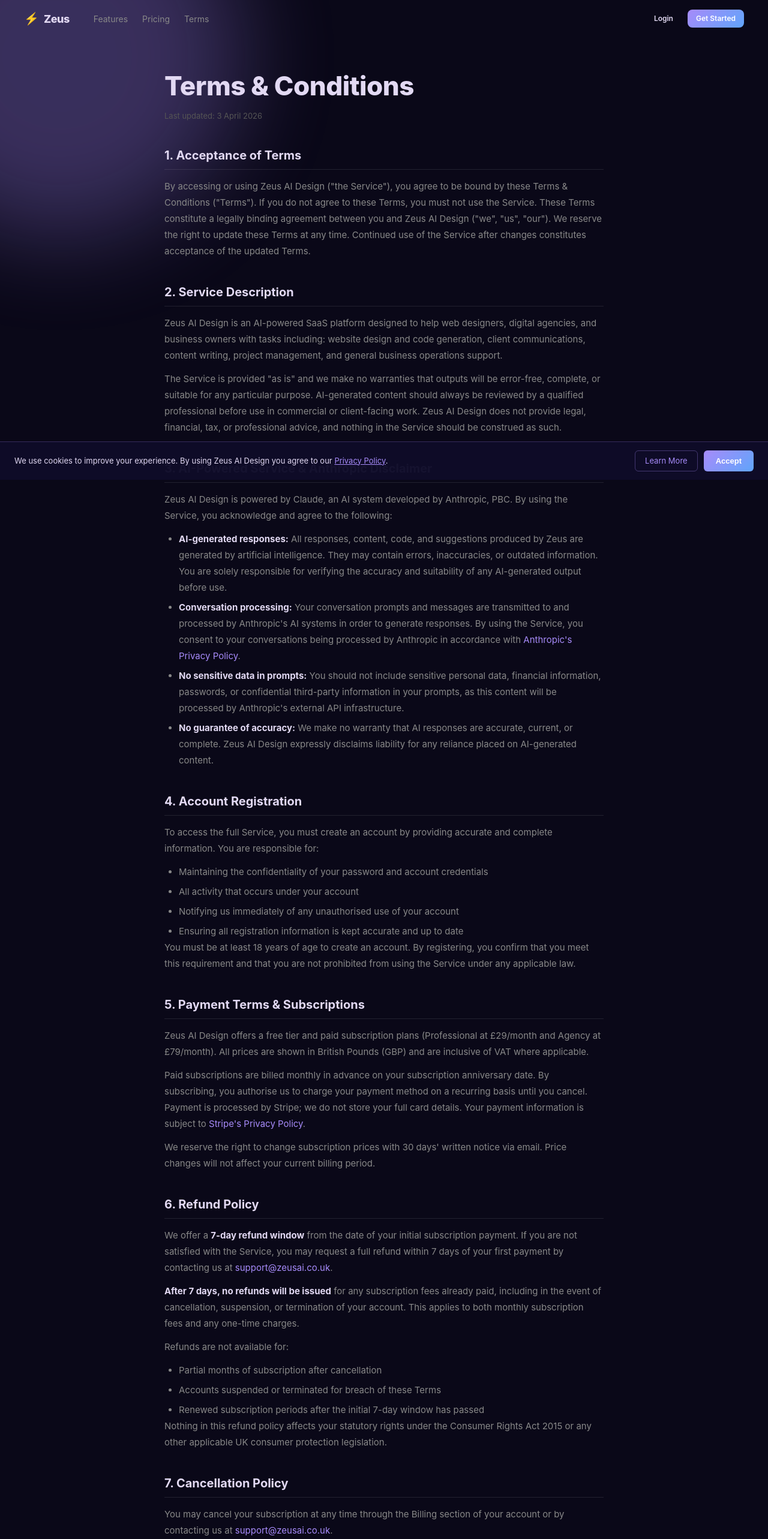
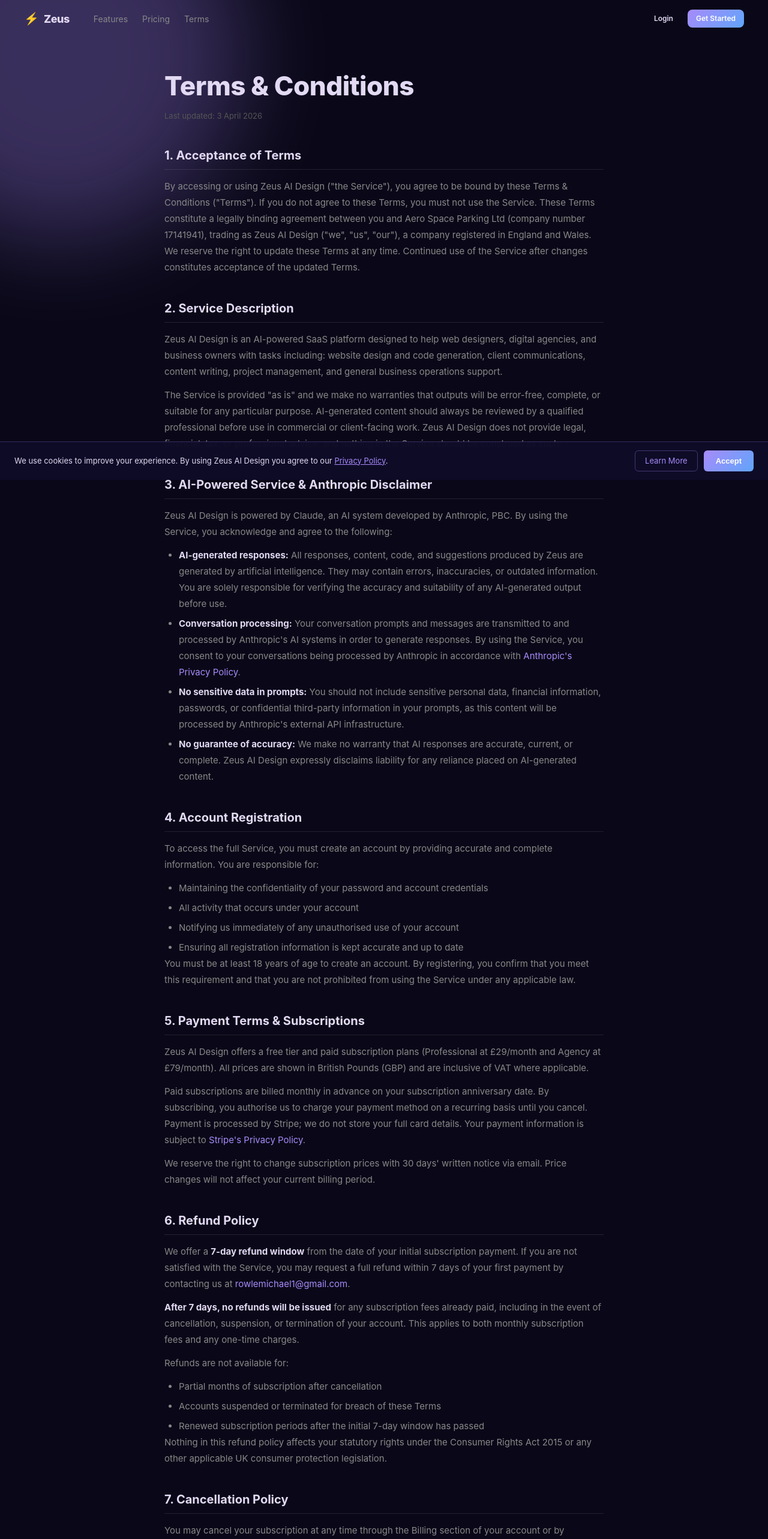
Before and after one commit to mickymooch1/zeus-app, a React (Vite) app in the folder web/: page /terms in a window 1280 px wide. Shown: the top 2566 px of the page at 60% size. Built offline with nearby package versions, Linux system fonts and the light colour scheme.

Commit message:
Update Terms with correct company details

```diff
--- a/web/src/pages/TermsPage.jsx
+++ b/web/src/pages/TermsPage.jsx
@@ -16,9 +16,11 @@
           <p>
             By accessing or using Zeus AI Design ("the Service"), you agree to be bound by these
             Terms &amp; Conditions ("Terms"). If you do not agree to these Terms, you must not use
-            the Service. These Terms constitute a legally binding agreement between you and Zeus AI
-            Design ("we", "us", "our"). We reserve the right to update these Terms at any time.
-            Continued use of the Service after changes constitutes acceptance of the updated Terms.
+            the Service. These Terms constitute a legally binding agreement between you and Aero
+            Space Parking Ltd (company number 17141941), trading as Zeus AI Design ("we", "us",
+            "our"), a company registered in England and Wales. We reserve the right to update these
+            Terms at any time. Continued use of the Service after changes constitutes acceptance of
+            the updated Terms.
           </p>
         </section>
 
@@ -132,7 +134,7 @@
             We offer a <strong>7-day refund window</strong> from the date of your initial
             subscription payment. If you are not satisfied with the Service, you may request a
             full refund within 7 days of your first payment by contacting us at{' '}
-            <a href="mailto:support@zeusai.co.uk" className="auth-link">support@zeusai.co.uk</a>.
+            <a href="mailto:rowlemichael1@gmail.com" className="auth-link">rowlemichael1@gmail.com</a>.
           </p>
           <p>
             <strong>After 7 days, no refunds will be issued</strong> for any subscription fees
@@ -158,7 +160,7 @@
           <p>
             You may cancel your subscription at any time through the Billing section of your
             account or by contacting us at{' '}
-            <a href="mailto:support@zeusai.co.uk" className="auth-link">support@zeusai.co.uk</a>.
+            <a href="mailto:rowlemichael1@gmail.com" className="auth-link">rowlemichael1@gmail.com</a>.
           </p>
           <p>
             Upon cancellation:
@@ -232,10 +234,11 @@
         <section className="content-section">
           <h2>10. Data Protection &amp; GDPR</h2>
           <p>
-            Zeus AI Design is committed to protecting your personal data in accordance with the
-            UK General Data Protection Regulation (UK GDPR), the Data Protection Act 2018, and
-            applicable EU GDPR requirements. We act as the data controller for personal data
-            processed through the Service.
+            Aero Space Parking Ltd (trading as Zeus AI Design, company number 17141941,
+            registered in England and Wales) is committed to protecting your personal data in
+            accordance with the UK General Data Protection Regulation (UK GDPR), the Data
+            Protection Act 2018, and applicable EU GDPR requirements. We act as the data
+            controller for personal data processed through the Service.
           </p>
           <p>
             <strong>Data we collect:</strong> We collect account information (name, email,
@@ -252,7 +255,7 @@
             <strong>Your rights:</strong> Under UK GDPR, you have the right to access, rectify,
             erase, and port your personal data, as well as the right to restrict or object to
             processing. To exercise your rights, contact us at{' '}
-            <a href="mailto:privacy@zeusai.co.uk" className="auth-link">privacy@zeusai.co.uk</a>.
+            <a href="mailto:rowlemichael1@gmail.com" className="auth-link">rowlemichael1@gmail.com</a>.
             You also have the right to lodge a complaint with the Information Commissioner's
             Office (ICO) at{' '}
             <a
@@ -302,7 +305,7 @@
           </p>
           <p>
             You may terminate your account at any time by contacting us at{' '}
-            <a href="mailto:support@zeusai.co.uk" className="auth-link">support@zeusai.co.uk</a>.
+            <a href="mailto:rowlemichael1@gmail.com" className="auth-link">rowlemichael1@gmail.com</a>.
             Termination does not entitle you to a refund of any prepaid subscription fees outside
             the 7-day refund window.
           </p>
@@ -327,13 +330,14 @@
             If you have any questions about these Terms, please contact us at:
           </p>
           <address className="content-address">
-            Zeus AI Design<br />
-            Legal Enquiries:{' '}
-            <a href="mailto:legal@zeusai.co.uk" className="auth-link">legal@zeusai.co.uk</a><br />
-            Support:{' '}
-            <a href="mailto:support@zeusai.co.uk" className="auth-link">support@zeusai.co.uk</a><br />
+            Aero Space Parking Ltd<br />
+            Trading as: Zeus AI Design<br />
+            Company number: 17141941<br />
+            Registered in England and Wales<br />
+            Email:{' '}
+            <a href="mailto:rowlemichael1@gmail.com" className="auth-link">rowlemichael1@gmail.com</a><br />
             Website:{' '}
-            <a href="https://zeusai.co.uk" className="auth-link">zeusai.co.uk</a>
+            <a href="https://zeusaidesign.com" className="auth-link">zeusaidesign.com</a>
           </address>
         </section>
       </main>
```
